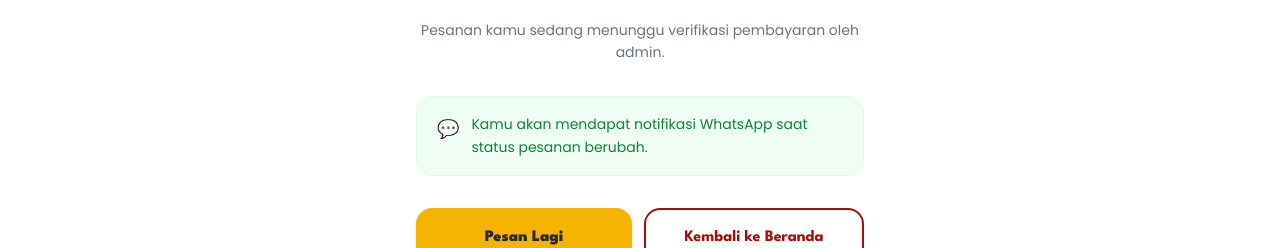
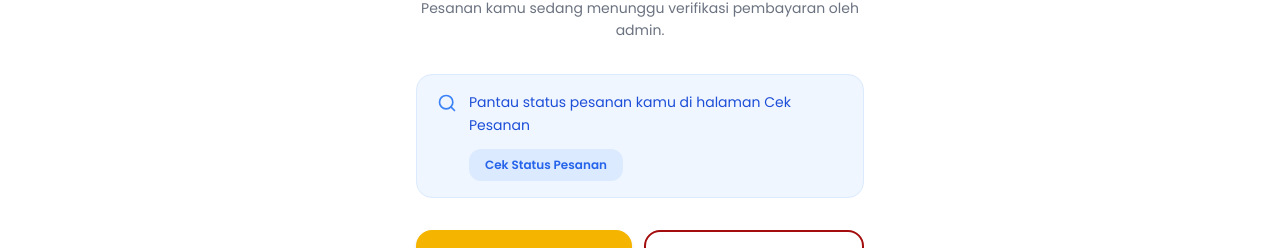
Before and after one commit to titikpedas01/titikpedas, a React (Vite) app: page /konfirmasi in a window 1280 px wide. Shown: the part 318-566 px from the top of the page. Built offline with nearby package versions, Linux system fonts and the light colour scheme; no server answers.

Commit message:
fix: ubah halaman konfirmasi - copy order ID dan link cek pesanan

```diff
--- a/src/pages/OrderConfirmationPage.jsx
+++ b/src/pages/OrderConfirmationPage.jsx
@@ -1,10 +1,18 @@
+import { useState } from 'react'
 import { useLocation, useNavigate } from 'react-router-dom'
-import { CheckCircle } from 'lucide-react'
+import { CheckCircle, Copy, Check, Search } from 'lucide-react'
 
 export default function OrderConfirmationPage() {
   const location = useLocation()
   const navigate  = useNavigate()
   const { orderId } = location.state ?? {}
+  const [copied, setCopied] = useState(false)
+
+  function handleCopy() {
+    navigator.clipboard.writeText(orderId)
+    setCopied(true)
+    setTimeout(() => setCopied(false), 2000)
+  }
 
   return (
     <div className="min-h-[80vh] flex items-center justify-center px-4 py-16">
@@ -25,24 +33,50 @@ export default function OrderConfirmationPage() {
           Pesanan kamu sedang menunggu verifikasi pembayaran oleh admin.
         </p>
 
-        {/* ── Order ID ──────────────────────────────────────────────── */}
+        {/* ── Order ID + tombol copy ─────────────────────────────────── */}
         {orderId && (
           <div className="bg-gray-50 border border-gray-200 rounded-2xl px-6 py-4 mb-5 text-left">
             <p className="text-xs text-gray-400 font-medium uppercase tracking-widest mb-1.5">
               Order ID
             </p>
-            <p className="font-mono text-sm font-bold text-charcoal break-all">
-              {orderId}
-            </p>
+            <div className="flex items-center justify-between gap-3">
+              <p className="font-mono text-sm font-bold text-charcoal break-all">
+                {orderId}
+              </p>
+              <div className="relative group shrink-0">
+                <button
+                  onClick={handleCopy}
+                  aria-label="Salin ID"
+                  className="p-1.5 rounded-lg hover:bg-gray-200 transition-colors"
+                >
+                  {copied
+                    ? <Check className="w-4 h-4 text-green-500" />
+                    : <Copy className="w-4 h-4 text-gray-400" />
+                  }
+                </button>
+                {/* Tooltip */}
+                <span className="absolute -top-8 right-0 whitespace-nowrap bg-gray-800 text-white text-xs font-medium px-2 py-1 rounded-lg opacity-0 group-hover:opacity-100 transition-opacity pointer-events-none">
+                  Salin ID
+                </span>
+              </div>
+            </div>
           </div>
         )}
 
-        {/* ── Notifikasi WA ─────────────────────────────────────────── */}
-        <div className="flex items-start gap-3 bg-green-50 border border-green-100 rounded-2xl px-5 py-4 mb-8 text-left">
-          <span className="text-lg mt-0.5" aria-hidden="true">💬</span>
-          <p className="text-sm text-green-700 leading-relaxed">
-            Kamu akan mendapat notifikasi WhatsApp saat status pesanan berubah.
-          </p>
+        {/* ── Pantau status ─────────────────────────────────────────── */}
+        <div className="flex items-start gap-3 bg-blue-50 border border-blue-100 rounded-2xl px-5 py-4 mb-8 text-left">
+          <Search className="w-5 h-5 text-blue-500 shrink-0 mt-0.5" />
+          <div className="flex-1">
+            <p className="text-sm text-blue-700 leading-relaxed mb-3">
+              Pantau status pesanan kamu di halaman Cek Pesanan
+            </p>
+            <button
+              onClick={() => navigate('/cek-pesanan')}
+              className="text-xs font-bold text-blue-600 hover:text-blue-800 bg-blue-100 hover:bg-blue-200 px-4 py-2 rounded-xl transition-colors"
+            >
+              Cek Status Pesanan
+            </button>
+          </div>
         </div>
 
         {/* ── Tombol ────────────────────────────────────────────────── */}
```
